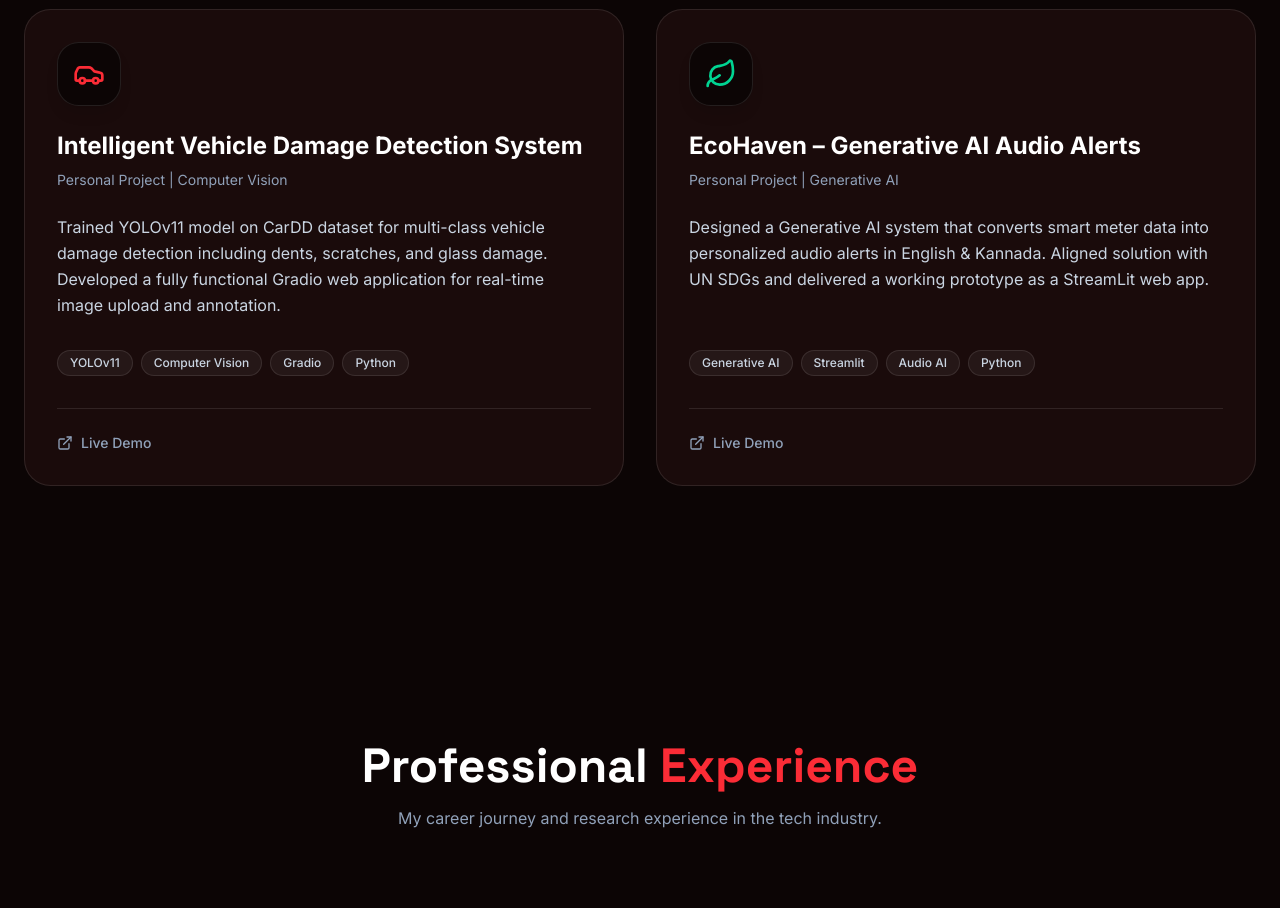
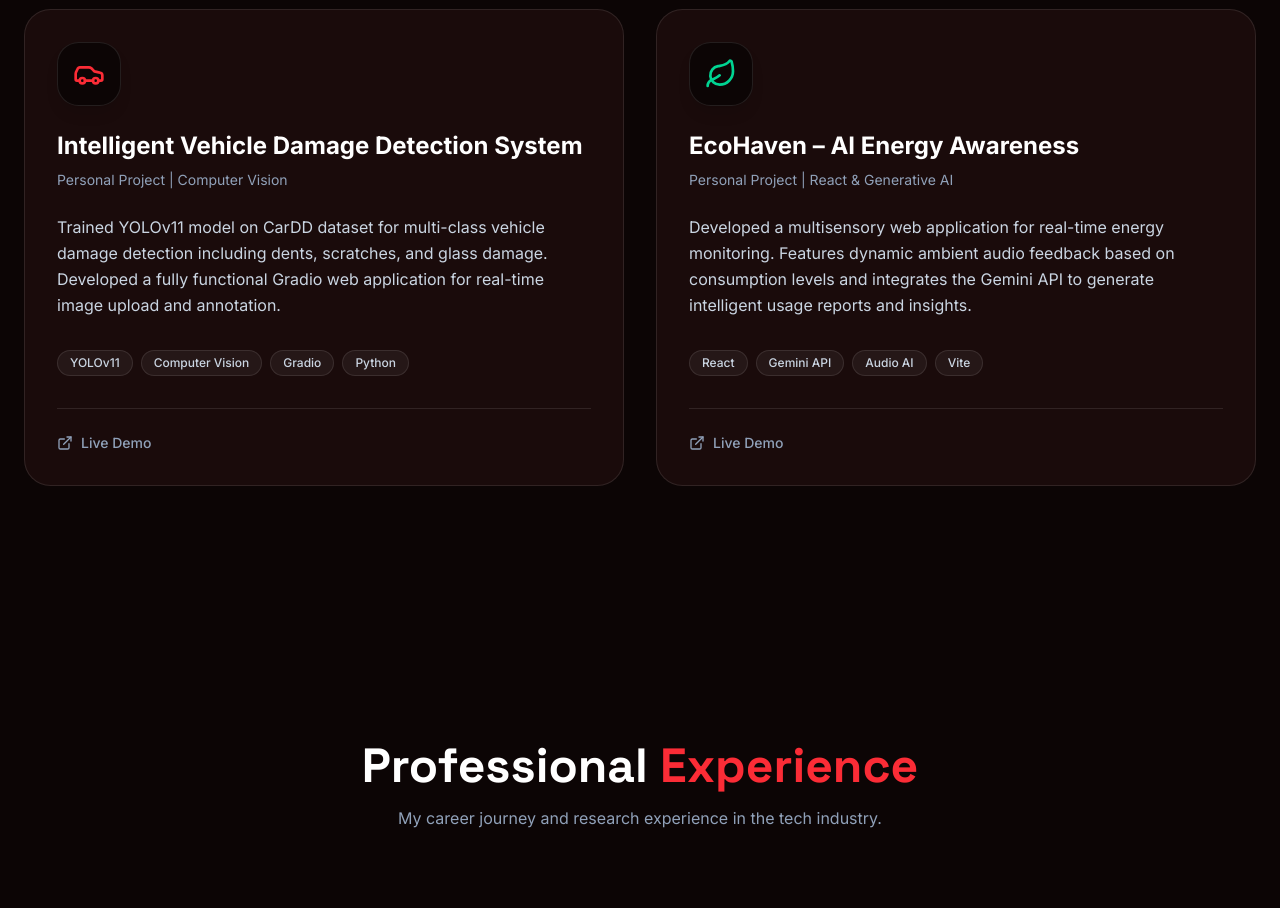
Before and after one commit to GGuruPrasad2004/portfolio-website, a Next.js app: page / in a window 1280 px wide. Shown: the part 3780-4688 px from the top of the page. Built offline with nearby package versions, Linux system fonts and the light colour scheme; no server answers.

Commit message:
Update EcoHaven description and tags based on real code

```diff
--- a/src/components/sections/Projects.tsx
+++ b/src/components/sections/Projects.tsx
@@ -43,14 +43,14 @@ const projects = [
     demo: "#",
   },
   {
-    title: "EcoHaven – Generative AI Audio Alerts",
-    subtitle: "Personal Project | Generative AI",
-    description: "Designed a Generative AI system that converts smart meter data into personalized audio alerts in English & Kannada. Aligned solution with UN SDGs and delivered a working prototype as a StreamLit web app.",
+    title: "EcoHaven – AI Energy Awareness",
+    subtitle: "Personal Project | React & Generative AI",
+    description: "Developed a multisensory web application for real-time energy monitoring. Features dynamic ambient audio feedback based on consumption levels and integrates the Gemini API to generate intelligent usage reports and insights.",
     icon: <Leaf className="w-8 h-8 text-emerald-400" />,
     color: "from-emerald-500/20 to-emerald-900/20",
     border: "group-hover:border-emerald-500/50",
     shadow: "group-hover:shadow-[0_0_40px_rgba(16,185,129,0.2)]",
-    tags: ["Generative AI", "Streamlit", "Audio AI", "Python"],
+    tags: ["React", "Gemini API", "Audio AI", "Vite"],
     github: "#",
     demo: "https://sonic-eco-haven-energy-awareness.vercel.app/",
   }
```
